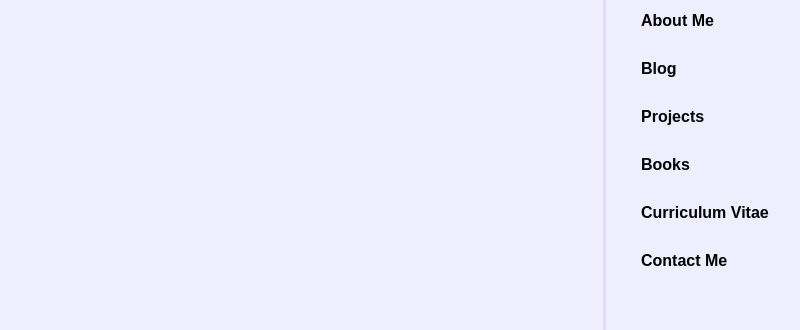
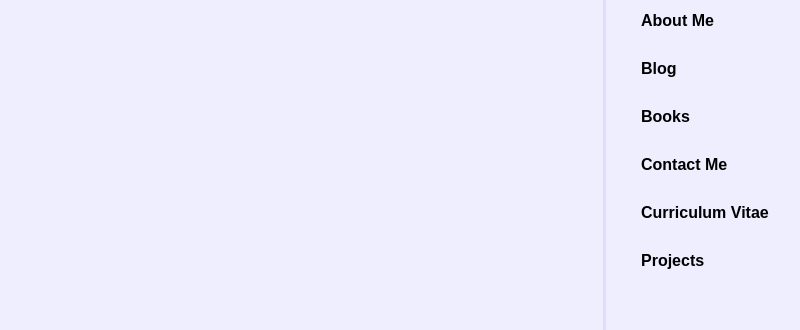
Before and after one commit to dotm/dotm.github.io, a Jekyll site: the page built from index.html, in a window 1280 px wide. Shown: the part 570-900 px from the top of the page, without its empty margins (354-1154 px from the left). Built offline with Jekyll 4.4.1, drawn with Linux system fonts in a browser that asks for light colours.

```diff
--- a/_includes/nav.html
+++ b/_includes/nav.html
@@ -2,9 +2,9 @@
   <ul>
     <li><a href="about">About Me</a></li>
     <li><a href="blog">Blog</a></li>
+    <li><a href="book">Books</a></li>
+    <li><a href="contact">Contact Me</a></li>
+    <li><a href="cv">Curriculum Vitae</a></li>
     <li><a href="./project">Projects</a></li>
-    <li><a href="book">Books</a></li>
-    <li><a href="cv">Curriculum Vitae</a></li>
-    <li><a href="contact">Contact Me</a></li>
   <ul>
 </nav>
```
